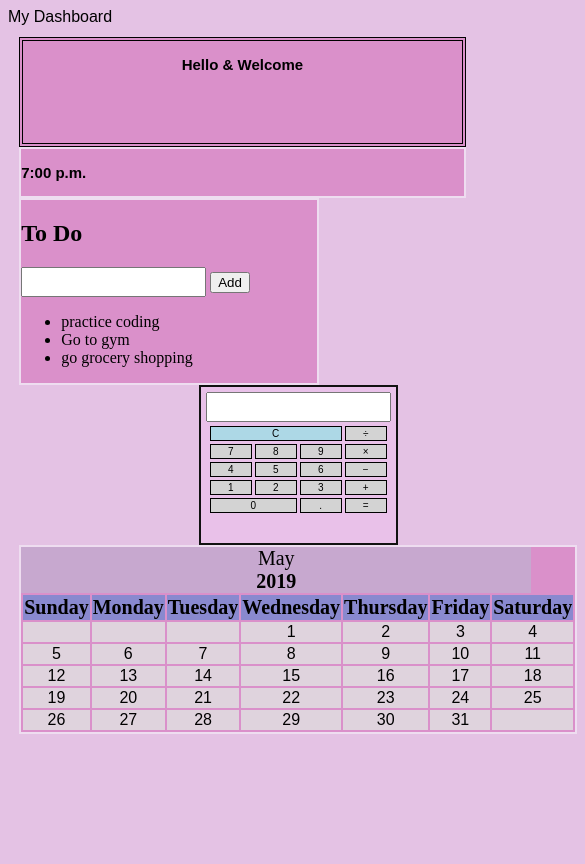
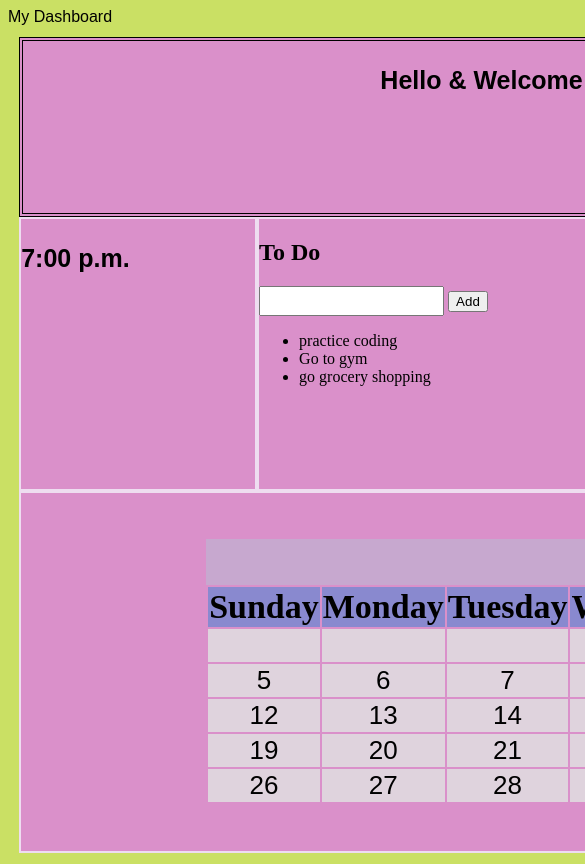
Before and after one commit to Lindsayw89/LCA_web101_lindsay_wilson, a plain HTML site: page myPortfolio/src/any.html in a window 390 px wide. Shown: the top 864 px of the page, 585 px wide, since content can reach past the window. Drawn offline with Linux system fonts and the light colour scheme; a web font is replaced by a local one.

Commit message:
changes 518 1040

```diff
--- a/myPortfolio/src/any.css
+++ b/myPortfolio/src/any.css
@@ -1,5 +1,5 @@
 body{
-    background-color:rgb(228, 194, 228);
+    background-color:rgb(202, 224, 100);
 
 }
 header {
@@ -37,25 +37,46 @@ p {
     grid-column: 2/3;
     grid-row: 2/3;
     border: 2px solid rgb(238, 221, 240);
-    background-color:rgb(218, 144, 202)
+    background-color: rgb(218, 144, 202);
+
+
 
 
 }
 .calculator {
     grid-column: 3/ 4;
-    grid-row: 2/3
+    grid-row: 2/3;
 
 }
+
+.calc-container {
+    background-color: rgb(218, 144, 202);
+    border: 2px solid rgb(238, 221, 240);
+}
+
 .calendar {
     grid-column: 1/span 3;
     grid-row:3/4;
     text-align: center;
     border: 2px solid rgb(238, 221, 240);
-    background-color:rgb(218, 144, 202)
+    background-color:rgb(218, 144, 202);
+    padding: 5% 20%;
 }
-.calendar month {
-    text-align: center;
+.month {
+    background-color: rgb(199, 168, 207);
+    font-size: 20px;
+    width:920px;
 }
+tr th {
+    background-color: rgb(137, 137, 207);
+    font-size: 34px;
+}
+td {
+    font-size: 26px;
+    font-family:Arial, Helvetica, sans-serif;
+    background-color: rgb(223, 211, 221);
+}
+
 * {
     box-sizing: border-box;
     }
@@ -66,7 +87,7 @@ p {
       padding: 5px;
        margin:0 auto;
       border: 2px solid #111;
-      background-color: rgb(233, 193, 233)
+      background-color: rgb(23, 193, 233)
     }
     input {
       height: 30px;
@@ -92,23 +113,16 @@ p {
     .is-zero {
       grid-column: span 2;
     }
-    .month {
-        background-color: rgb(199, 168, 207);
-        font-size: 20px;
-        width:710px;
-    }
-    tr th {
-        background-color: rgb(137, 137, 207);
-        font-size: 34px;
-    }
-    td {
-        font-size: 26px;
-        font-family:Arial, Helvetica, sans-serif;
-        background-color: rgb(223, 211, 221);
-    }
+
+
+
+
+
+
+
     @media (max-width: 576px) {
         body{
-            background-color:rgb(228, 194, 228);
+            background-color:rgb(202, 224, 100);
 
         }
         header {
@@ -116,26 +130,22 @@ p {
         }
         main {
             display: grid;
-            grid-template-columns:1 fr;
-            grid-template-rows:1 fr 1fr 1fr 1fr 1fr;
-            /*"time"
+            grid-template-areas:
             "greet"
-            "todo"
-            "calendar"
-            "calculator"*/
+            "time"
+            ""
 
         }
         .greet {
-            grid-column: 1/2;
+            grid-column: 1/4;
             grid-row: 1/ 2;
             text-align: center;
-            height: 110px;
-            width:80%;
+            height: 180px;
             background-color:rgb(218, 144, 202);
             border:4px double black;
         }
         p {
-            font-size: 15px;
+            font-size: 25px;
             font-family:Arial, Helvetica, sans-serif;
             font-weight: bold;
         }
@@ -144,45 +154,64 @@ p {
             grid-row: 2/3;
             background-color:rgb(218, 144, 202);
             border: 2px solid rgb(238, 221, 240);
-            width:80%;
 
 
         }
         .todo {
-            grid-column: 1/2;
-            grid-row: 3/4;
+            grid-column: 2/3;
+            grid-row: 2/3;
+            border: 2px solid rgb(238, 221, 240);
+            background-color: rgb(218, 144, 202);
+
+
+
+
+        }
+        .calculator {
+            grid-column: 3/ 4;
+            grid-row: 2/3;
+
+        }
+
+        .calc-container {
+            background-color: rgb(218, 144, 202);
+            border: 2px solid rgb(238, 221, 240);
+        }
+
+        .calendar {
+            grid-column: 1/span 3;
+            grid-row:3/4;
+            text-align: center;
             border: 2px solid rgb(238, 221, 240);
             background-color:rgb(218, 144, 202);
-            width:300px;
+            padding: 5% 20%;
         }
-        .calculator {
-            grid-column: 1/ 2;
-            grid-row: 4/5;
+        .month {
+            background-color: rgb(199, 168, 207);
+            font-size: 20px;
+            width:920px;
+        }
+        tr th {
+            background-color: rgb(137, 137, 207);
+            font-size: 34px;
+        }
+        td {
+            font-size: 26px;
+            font-family:Arial, Helvetica, sans-serif;
+            background-color: rgb(223, 211, 221);
+        }
 
-        }
-        .calendar {
-            grid-column: 1/2;
-            grid-row:5/6;
-            text-align: center;
-            border: 2px solid rgb(238, 221, 240);
-            background-color:rgb(218, 144, 202)
-
-            /* stopped editing here*/
-        }
-        .calendar month {
-            text-align: left;
-        }
         * {
             box-sizing: border-box;
             }
 
             .calculator {
              max-width: 200px;
-             height: 160px;
+             height: 270px;
               padding: 5px;
                margin:0 auto;
               border: 2px solid #111;
-              background-color: rgb(233, 193, 233)
+              background-color: rgb(23, 193, 233)
             }
             input {
               height: 30px;
@@ -192,13 +221,13 @@ p {
               display: grid;
               grid-template-columns: 1fr 1fr 1fr 1fr;
               grid-template-rows: 1fr 1fr 1fr 1fr 1fr;
-                padding: 4px;
-              grid-gap: 3px;
+                padding: 8px;
+              grid-gap: 15px;
             }
             .cal-button {
               background: lightgrey;
               border: 1px solid;
-              font-size: 10px;
+              font-size: 20px;
             }
 
             .is-clear {
@@ -208,21 +237,4 @@ p {
             .is-zero {
               grid-column: span 2;
             }
-            .month {
-                background-color: rgb(199, 168, 207);
-                font-size: 20px;
-                width:510px;
-            }
-            tr th {
-                background-color: rgb(137, 137, 207);
-                font-size: 20px;
-            }
-            td {
-                font-size: 16px;
-                font-family:Arial, Helvetica, sans-serif;
-                background-color: rgb(223, 211, 221);
-            }
-
-
-
     }
--- a/myPortfolio/src/any.html
+++ b/myPortfolio/src/any.html
@@ -26,6 +26,7 @@
             <li>go grocery shopping</li>
         </ul>
     </div>
+    <div class="calc-container">
     <div class="calculator">
         <input type ="number">
         <div class= "calculator-buttons">
@@ -53,8 +54,9 @@
             <button class ="cal-button is-equal"> &equals; </button>
     </div>
 </div>
+</div>
     <div class="calendar">
-                    <div class="month"
+                    <div class="month">
                         <strong> May </strong>
                   <br>
                   <strong> 2019 </strong>
@@ -117,7 +119,6 @@
             </tr>
             </table>
             </div>
-
     </div>
     </div>
     </div>
```
